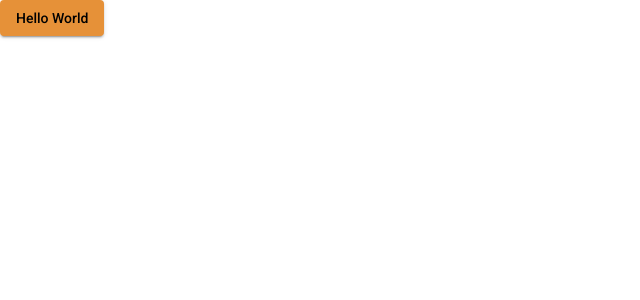
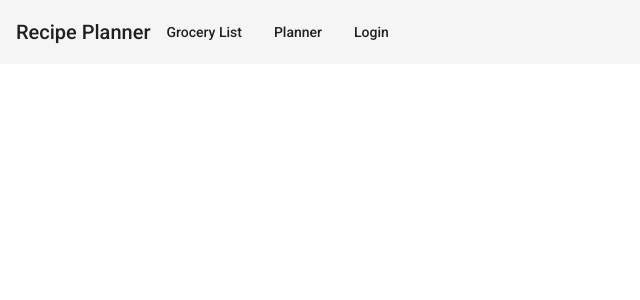
Before and after one commit to srh09/recipe-planner, an Angular app: page / in a window 1280 px wide. Shown: the top 300 px of the page, without its empty margins (0-640 px from the left). Built offline with nearby package versions, Linux system fonts and the light colour scheme.

Commit message:
shell foundation

```diff
--- a/src/app/app.component.html
+++ b/src/app/app.component.html
@@ -1,3 +1,3 @@
-<button mat-raised-button color="accent">Hello World</button>
-
-<router-outlet></router-outlet>
+<app-shell>
+    <router-outlet></router-outlet>
+</app-shell>
--- a/src/app/shared/shell/shell.component.html
+++ b/src/app/shared/shell/shell.component.html
@@ -1 +1,37 @@
-<p>shell works!</p>
+<mat-sidenav-container class="sidenav-container">
+
+  <mat-sidenav
+    #drawer
+    class="sidenav"
+    fixedInViewport
+    [attr.role]="(isHandset$ | async) ? 'dialog' : 'navigation'"
+    [mode]="(isHandset$ | async) ? 'over' : 'side'"
+    [opened]="false"
+  >
+    <mat-toolbar>Menu</mat-toolbar>
+    <mat-nav-list>
+      <a mat-list-item routerLink="/" (click)="drawer.close()">Home</a>
+      <a mat-list-item routerLink="/login" (click)="drawer.close()">Login</a>
+      <a mat-list-item routerLink="/list" (click)="drawer.close()">Grocery List</a>
+      <a mat-list-item routerLink="/planner" (click)="drawer.close()">Planner</a>
+    </mat-nav-list>
+  </mat-sidenav>
+  <mat-sidenav-content>
+
+    <mat-toolbar>
+      <button type="button" aria-label="Toggle sidenav" mat-icon-button (click)="drawer.toggle()" *ngIf="isHandset$ | async">
+        <mat-icon aria-label="Side nav toggle icon">menu</mat-icon>
+      </button>
+      <span class="logo" routerLink="/">Recipe Planner</span>
+
+      <span class="fill-space"></span>
+      <div *ngIf="!(isHandset$ | async)">
+        <a mat-button routerLink="/list">Grocery List</a>
+        <a mat-button routerLink="/planner">Planner</a>
+        <a mat-button routerLink="/login">Login</a>
+      </div>
+    </mat-toolbar>
+
+    <ng-content></ng-content>
+  </mat-sidenav-content>
+</mat-sidenav-container>
--- a/src/app/shared/shell/shell.component.ts
+++ b/src/app/shared/shell/shell.component.ts
@@ -1,15 +1,20 @@
-import { Component, OnInit } from '@angular/core';
+import { Component } from '@angular/core';
+import { BreakpointObserver, Breakpoints } from '@angular/cdk/layout';
+import { Observable } from 'rxjs';
+import { map, shareReplay } from 'rxjs/operators';
 
 @Component({
   selector: 'app-shell',
   templateUrl: './shell.component.html',
-  styleUrls: ['./shell.component.scss']
+  styleUrls: ['./shell.component.scss'],
 })
-export class ShellComponent implements OnInit {
+export class ShellComponent {
+  isHandset$: Observable<boolean> = this.breakpointObserver
+    .observe([Breakpoints.Handset])
+    .pipe(
+      map((result) => result.matches),
+      shareReplay()
+    );
 
-  constructor() { }
-
-  ngOnInit(): void {
-  }
-
+  constructor(private breakpointObserver: BreakpointObserver) {}
 }
```
